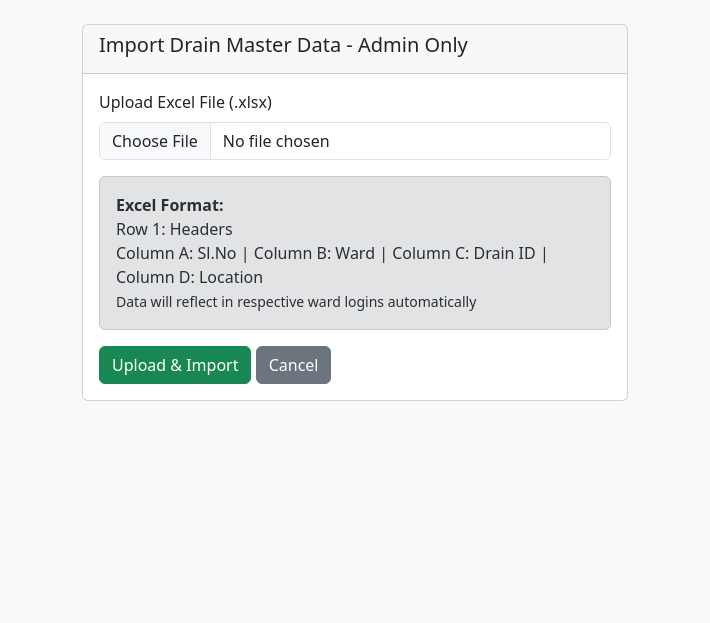
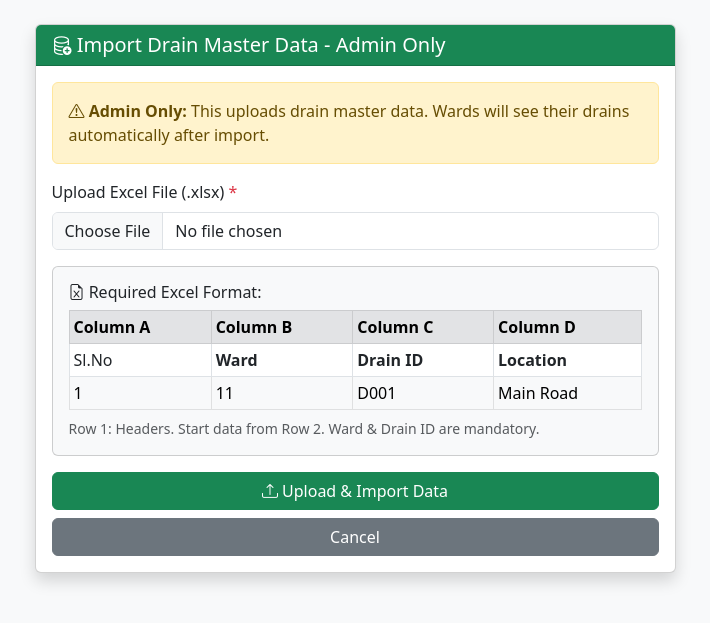
Before and after one commit to madan1994-ui/wards_drains, a Flask app: page /import_excel in a window 1280 px wide. Shown: the top 623 px of the page, without its empty margins (285-995 px from the left). Run offline with Flask 3, Linux system fonts and the light colour scheme; a user stored in the database is signed in; some libraries are stand-ins or nearby versions.

Commit message:
Update import_excel.html

```diff
--- a/templates/import_excel.html
+++ b/templates/import_excel.html
@@ -1,44 +1,83 @@
 <!DOCTYPE html>
 <html>
 <head>
-    <title>Import Drain Data</title>
+    <title>Import Drain Master Data</title>
     <link href="https://cdn.jsdelivr.net/npm/bootstrap@5.3.0/dist/css/bootstrap.min.css" rel="stylesheet">
+    <link rel="stylesheet" href="https://cdn.jsdelivr.net/npm/bootstrap-icons@1.11.0/font/bootstrap-icons.css">
 </head>
 <body class="bg-light">
 <div class="container mt-4">
     <div class="row justify-content-center">
-        <div class="col-md-6">
-            <div class="card">
-                <div class="card-header">
-                    <h5>Import Drain Master Data - Admin Only</h5>
+        <div class="col-md-7">
+            <div class="card shadow">
+                <div class="card-header bg-success text-white">
+                    <h5 class="mb-0"><i class="bi bi-database-add"></i> Import Drain Master Data - Admin Only</h5>
                 </div>
                 <div class="card-body">
                     {% with messages = get_flashed_messages() %}
                       {% if messages %}
                         {% for message in messages %}
-                          <div class="alert alert-info">{{ message }}</div>
+                          <div class="alert alert-info alert-dismissible fade show">{{ message }}
+                            <button type="button" class="btn-close" data-bs-dismiss="alert"></button>
+                          </div>
                         {% endfor %}
                       {% endif %}
                     {% endwith %}
 
+                    <div class="alert alert-warning">
+                        <i class="bi bi-exclamation-triangle"></i> <strong>Admin Only:</strong> This uploads drain master data.
+                        Wards will see their drains automatically after import.
+                    </div>
+
                     <form method="POST" enctype="multipart/form-data">
                         <div class="mb-3">
-                            <label class="form-label">Upload Excel File (.xlsx)</label>
+                            <label class="form-label">Upload Excel File (.xlsx) <span class="text-danger">*</span></label>
                             <input type="file" name="file" class="form-control" accept=".xlsx" required>
                         </div>
-                        <div class="alert alert-secondary">
-                            <strong>Excel Format:</strong><br>
-                            Row 1: Headers<br>
-                            Column A: Sl.No | Column B: Ward | Column C: Drain ID | Column D: Location<br>
-                            <small>Data will reflect in respective ward logins automatically</small>
+
+                        <div class="card bg-light mb-3">
+                            <div class="card-body">
+                                <h6><i class="bi bi-file-earmark-excel"></i> Required Excel Format:</h6>
+                                <table class="table table-sm table-bordered mb-0">
+                                    <thead class="table-secondary">
+                                        <tr>
+                                            <th>Column A</th>
+                                            <th>Column B</th>
+                                            <th>Column C</th>
+                                            <th>Column D</th>
+                                        </tr>
+                                    </thead>
+                                    <tbody>
+                                        <tr>
+                                            <td>Sl.No</td>
+                                            <td><strong>Ward</strong></td>
+                                            <td><strong>Drain ID</strong></td>
+                                            <td><strong>Location</strong></td>
+                                        </tr>
+                                        <tr class="table-light">
+                                            <td>1</td>
+                                            <td>11</td>
+                                            <td>D001</td>
+                                            <td>Main Road</td>
+                                        </tr>
+                                    </tbody>
+                                </table>
+                                <small class="text-muted mt-2 d-block">
+                                    Row 1: Headers. Start data from Row 2. Ward & Drain ID are mandatory.
+                                </small>
+                            </div>
                         </div>
-                        <button type="submit" class="btn btn-success">Upload & Import</button>
-                        <a href="/dashboard" class="btn btn-secondary">Cancel</a>
+
+                        <button type="submit" class="btn btn-success w-100">
+                            <i class="bi bi-upload"></i> Upload & Import Data
+                        </button>
+                        <a href="/dashboard" class="btn btn-secondary w-100 mt-2">Cancel</a>
                     </form>
                 </div>
             </div>
         </div>
     </div>
 </div>
+<script src="https://cdn.jsdelivr.net/npm/bootstrap@5.3.0/dist/js/bootstrap.bundle.min.js"></script>
 </body>
 </html>
```
